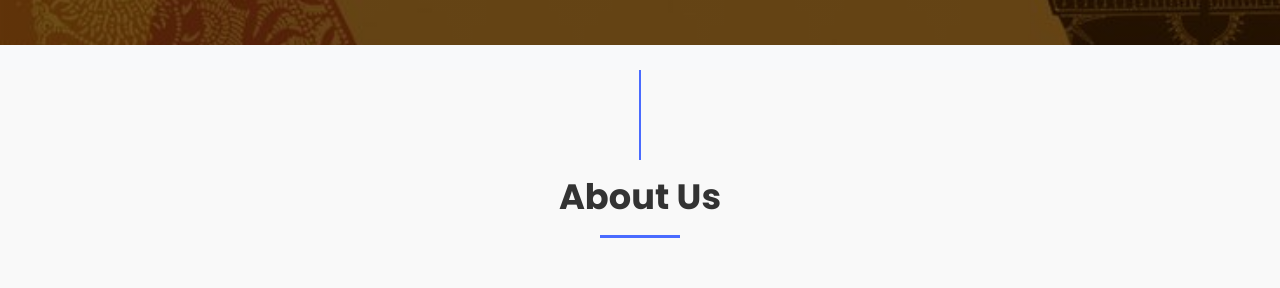
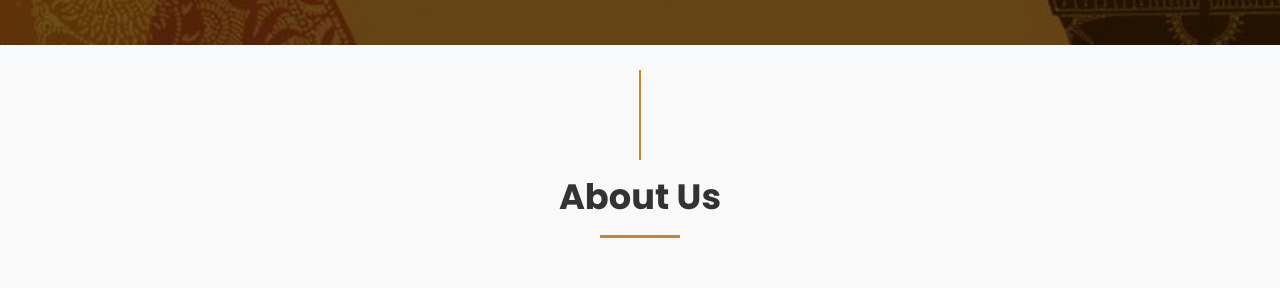
Before and after one commit to bLack-Domon/Project_Lomba, a plain HTML site: page Contact/index.html in a window 1280 px wide. Shown: the part 578-866 px from the top of the page. Drawn offline with Linux system fonts and the light colour scheme.

Commit message:
tak ubah warna garisnya :)

```diff
--- a/Contact/style.css
+++ b/Contact/style.css
@@ -367,7 +367,7 @@ body {
     left: 50%;
     transform: translateX(-50%);
     width: 2px;
-    background-color: #4a6bff;
+    background-color: #C98729;
     height: 150px;
 }
 
@@ -403,7 +403,7 @@ body {
     transform: translateX(-50%);
     width: 80px;
     height: 3px;
-    background-color: #4a6bff;
+    background-color: #C98729;
 }
 
 .about-container {
```
